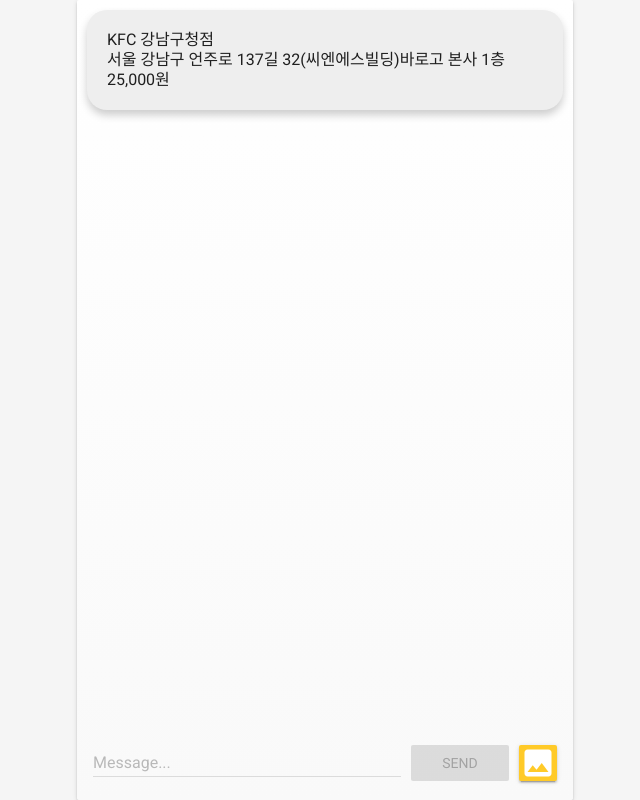
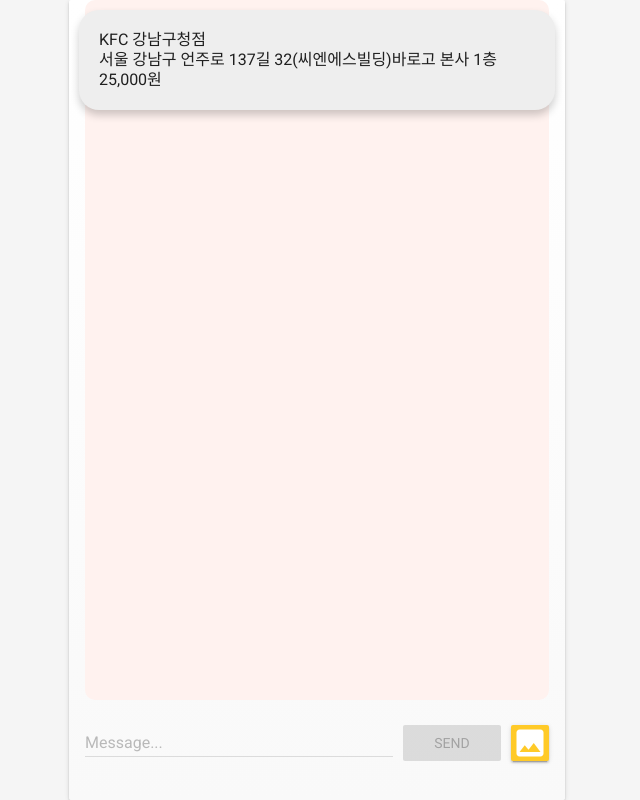
Before and after one commit to wonder13662/firebase-chat-app, a plain HTML site: page public/index.html in a window 1280 px wide. Shown: the whole page, without its empty margins (59-699 px from the left). Drawn offline with nearby package versions, Linux system fonts and the light colour scheme; some packages are replaced by stand-ins of ours; no server answers.

Commit message:
채팅 메시지 스레드의 높이 제한

```diff
--- a/public/styles/main.css
+++ b/public/styles/main.css
@@ -26,7 +26,7 @@
   padding: 0;
 }
 #messages-card {
-  margin-top: 0;
+  margin: 0;
 }
 .mdl-layout__header-row span {
   margin-left: 15px;
@@ -54,9 +54,13 @@
 #messages {
   overflow-y: auto;
   margin-bottom: 10px;
-  height: calc(100% - 80px);
+  height: calc(100% - 120px);
   display: flex;
   flex-direction: column;
+
+  padding: 10px;
+  background: #fff2ef;
+  border-radius: 10px;
 }
 #messages > .spacing {
   width: 100%;
@@ -74,7 +78,6 @@
 .message-container {
   display: block;
   margin-top: 10px;
-  border-top: 1px solid #f3f3f3;
   padding-top: 10px;
   opacity: 0;
   transition: opacity 1s ease-in-out;
```
